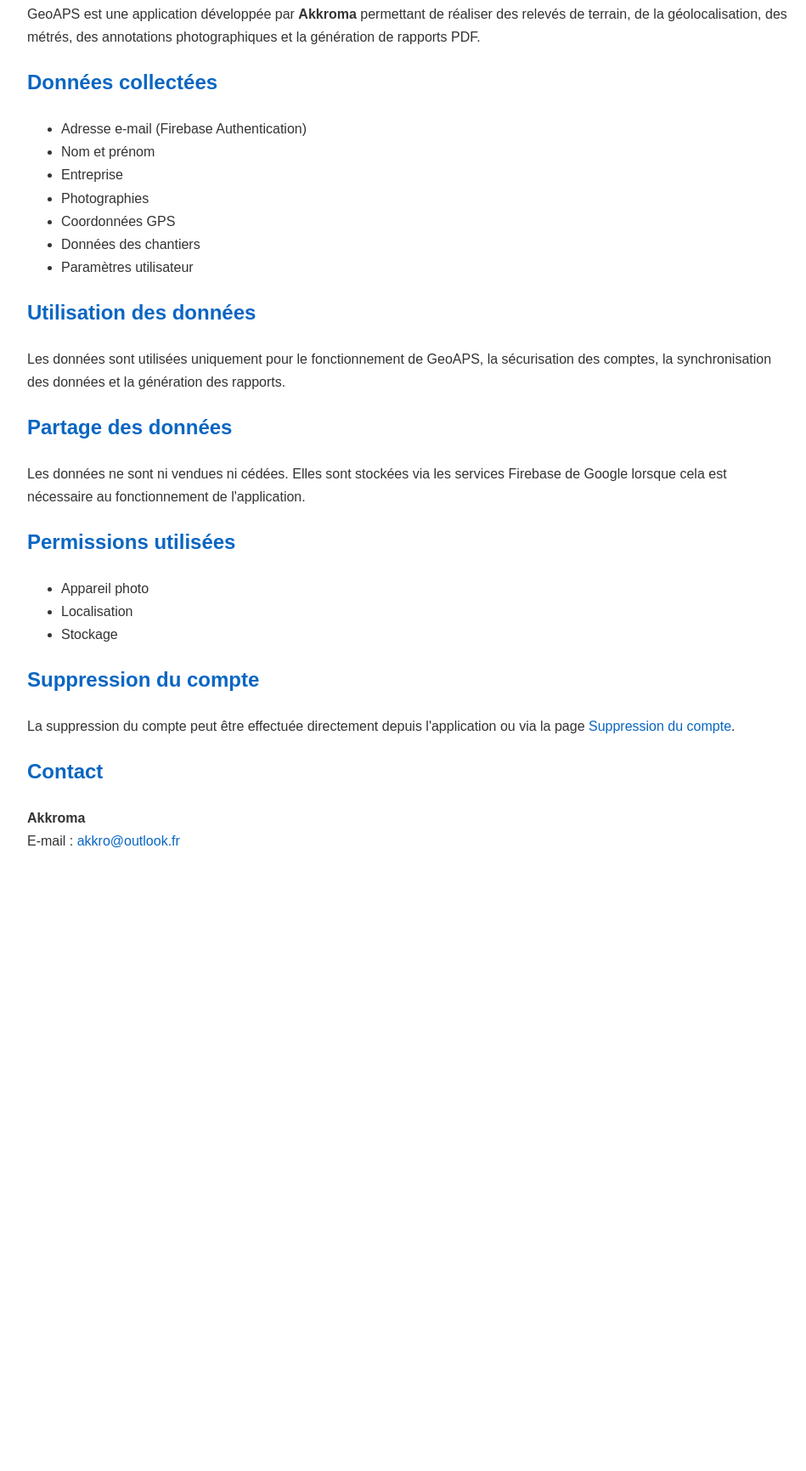
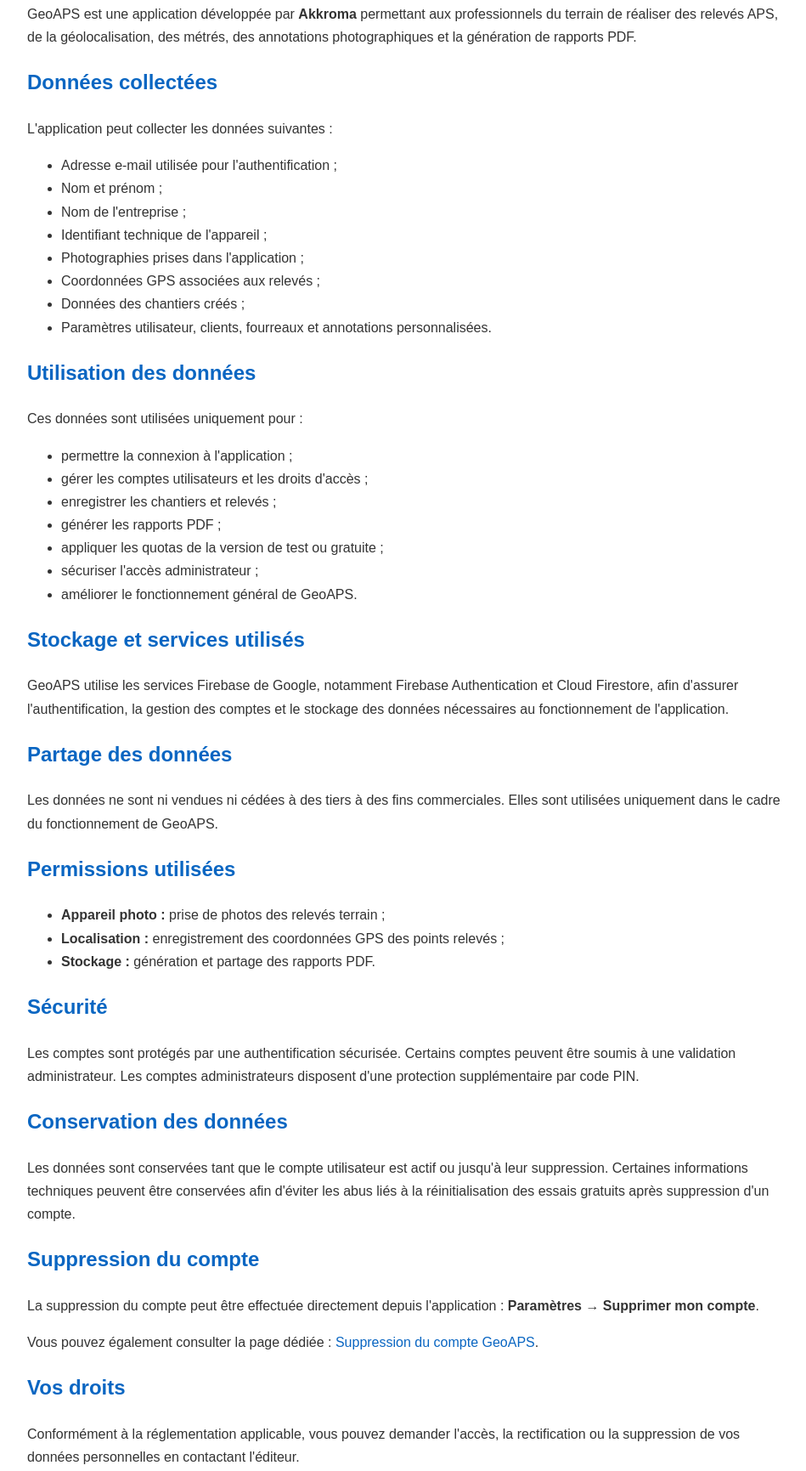
Before and after one commit to tristanmantin-ship-it/GeoAPS-Privacy, a plain HTML site: page index.html in a window 1280 px wide. Shown: the part 262-1993 px from the top of the page at 85% size, without its empty margins (158-1107 px from the left). Before the commit the page ends 1341 px from the top, so only its background shows below. Drawn offline with Linux system fonts and the light colour scheme.

Commit message:
Add files via upload

```diff
--- a/index.html
+++ b/index.html
@@ -4,33 +4,20 @@
 <meta charset="UTF-8">
 <meta name="viewport" content="width=device-width, initial-scale=1.0">
 <title>Politique de confidentialité - GeoAPS</title>
-
 <style>
 body{
-    font-family:Arial,sans-serif;
-    max-width:900px;
-    margin:40px auto;
-    padding:20px;
-    line-height:1.7;
-    color:#333;
+    font-family: Arial, sans-serif;
+    max-width: 900px;
+    margin: 40px auto;
+    padding: 20px;
+    line-height: 1.7;
+    color: #333;
 }
-
-h1,h2{
-    color:#0A66C2;
-}
-
-a{
-    color:#0A66C2;
-    text-decoration:none;
-}
-
-a:hover{
-    text-decoration:underline;
-}
+h1,h2{ color:#0A66C2; }
+a{ color:#0A66C2; text-decoration:none; }
+a:hover{ text-decoration:underline; }
 </style>
-
 </head>
-
 <body>
 
 <h1>Politique de confidentialité de GeoAPS</h1>
@@ -38,57 +25,91 @@
 <p><strong>Dernière mise à jour :</strong> 2 juillet 2026</p>
 
 <h2>Présentation</h2>
-
 <p>
-GeoAPS est une application développée par <strong>Akkroma</strong> permettant de réaliser des relevés de terrain, de la géolocalisation, des métrés, des annotations photographiques et la génération de rapports PDF.
+GeoAPS est une application développée par <strong>Akkroma</strong> permettant aux professionnels du terrain
+de réaliser des relevés APS, de la géolocalisation, des métrés, des annotations photographiques
+et la génération de rapports PDF.
 </p>
 
 <h2>Données collectées</h2>
-
+<p>L'application peut collecter les données suivantes :</p>
 <ul>
-<li>Adresse e-mail (Firebase Authentication)</li>
-<li>Nom et prénom</li>
-<li>Entreprise</li>
-<li>Photographies</li>
-<li>Coordonnées GPS</li>
-<li>Données des chantiers</li>
-<li>Paramètres utilisateur</li>
+<li>Adresse e-mail utilisée pour l'authentification ;</li>
+<li>Nom et prénom ;</li>
+<li>Nom de l'entreprise ;</li>
+<li>Identifiant technique de l'appareil ;</li>
+<li>Photographies prises dans l'application ;</li>
+<li>Coordonnées GPS associées aux relevés ;</li>
+<li>Données des chantiers créés ;</li>
+<li>Paramètres utilisateur, clients, fourreaux et annotations personnalisées.</li>
 </ul>
 
 <h2>Utilisation des données</h2>
+<p>Ces données sont utilisées uniquement pour :</p>
+<ul>
+<li>permettre la connexion à l'application ;</li>
+<li>gérer les comptes utilisateurs et les droits d'accès ;</li>
+<li>enregistrer les chantiers et relevés ;</li>
+<li>générer les rapports PDF ;</li>
+<li>appliquer les quotas de la version de test ou gratuite ;</li>
+<li>sécuriser l'accès administrateur ;</li>
+<li>améliorer le fonctionnement général de GeoAPS.</li>
+</ul>
 
+<h2>Stockage et services utilisés</h2>
 <p>
-Les données sont utilisées uniquement pour le fonctionnement de GeoAPS, la sécurisation des comptes, la synchronisation des données et la génération des rapports.
+GeoAPS utilise les services Firebase de Google, notamment Firebase Authentication et Cloud Firestore,
+afin d'assurer l'authentification, la gestion des comptes et le stockage des données nécessaires
+au fonctionnement de l'application.
 </p>
 
 <h2>Partage des données</h2>
-
 <p>
-Les données ne sont ni vendues ni cédées.
-Elles sont stockées via les services Firebase de Google lorsque cela est nécessaire au fonctionnement de l'application.
+Les données ne sont ni vendues ni cédées à des tiers à des fins commerciales.
+Elles sont utilisées uniquement dans le cadre du fonctionnement de GeoAPS.
 </p>
 
 <h2>Permissions utilisées</h2>
-
 <ul>
-<li>Appareil photo</li>
-<li>Localisation</li>
-<li>Stockage</li>
+<li><strong>Appareil photo :</strong> prise de photos des relevés terrain ;</li>
+<li><strong>Localisation :</strong> enregistrement des coordonnées GPS des points relevés ;</li>
+<li><strong>Stockage :</strong> génération et partage des rapports PDF.</li>
 </ul>
 
+<h2>Sécurité</h2>
+<p>
+Les comptes sont protégés par une authentification sécurisée. Certains comptes peuvent être soumis
+à une validation administrateur. Les comptes administrateurs disposent d'une protection supplémentaire
+par code PIN.
+</p>
+
+<h2>Conservation des données</h2>
+<p>
+Les données sont conservées tant que le compte utilisateur est actif ou jusqu'à leur suppression.
+Certaines informations techniques peuvent être conservées afin d'éviter les abus liés à la réinitialisation
+des essais gratuits après suppression d'un compte.
+</p>
+
 <h2>Suppression du compte</h2>
+<p>
+La suppression du compte peut être effectuée directement depuis l'application :
+<strong>Paramètres → Supprimer mon compte</strong>.
+</p>
+<p>
+Vous pouvez également consulter la page dédiée :
+<a href="delete-account.html">Suppression du compte GeoAPS</a>.
+</p>
 
+<h2>Vos droits</h2>
 <p>
-La suppression du compte peut être effectuée directement depuis l'application ou via la page
-<a href="delete-account.html">Suppression du compte</a>.
+Conformément à la réglementation applicable, vous pouvez demander l'accès, la rectification ou la suppression
+de vos données personnelles en contactant l'éditeur.
 </p>
 
 <h2>Contact</h2>
-
 <p>
 <strong>Akkroma</strong><br>
-E-mail :
-<a href="mailto:akkro@outlook.fr">akkro@outlook.fr</a>
+E-mail : <a href="mailto:akkro@outlook.fr">akkro@outlook.fr</a>
 </p>
 
 </body>
```
Also changed, not shown: delete-account.html (+47 -6 lines), terms.html (added, +93 -0 lines), 1 other file.
